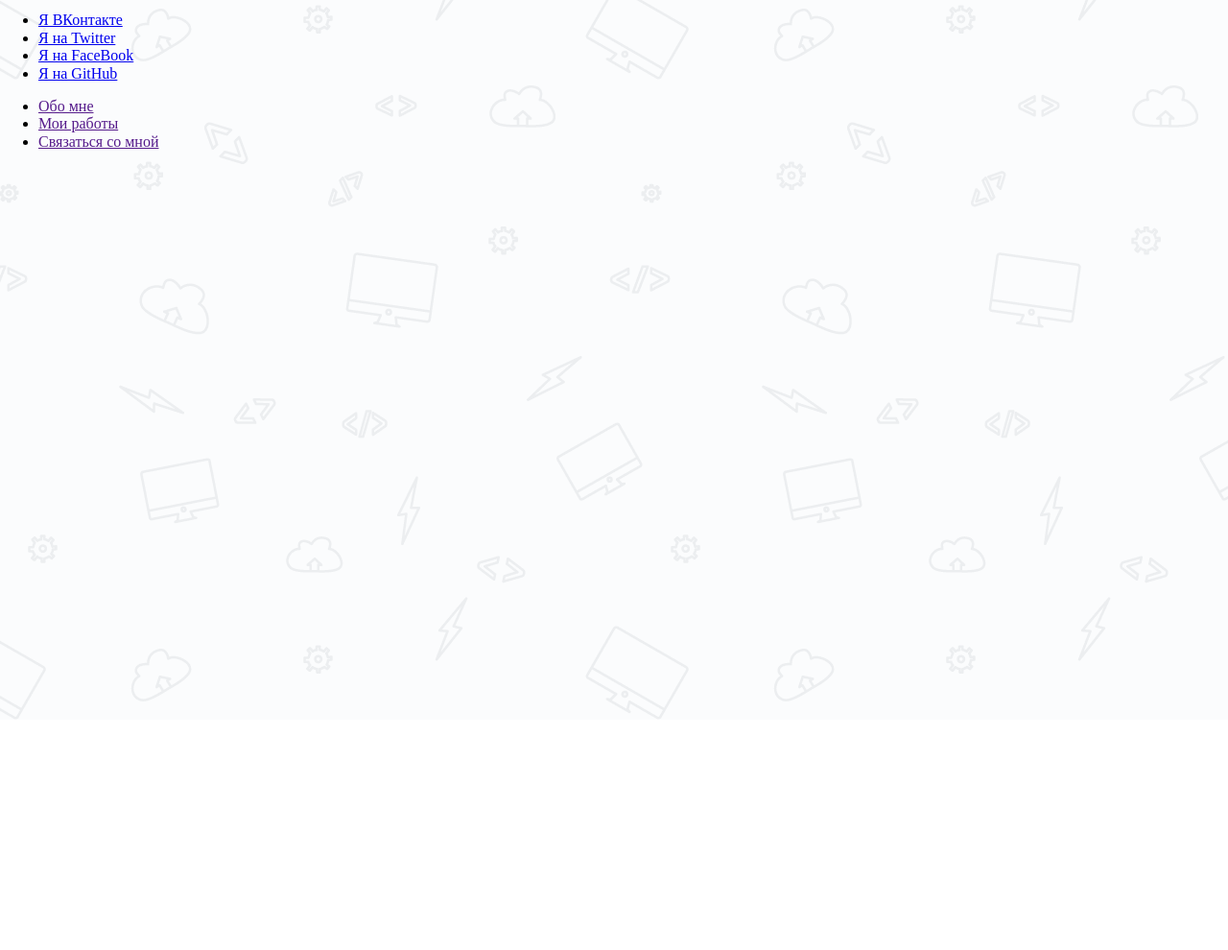
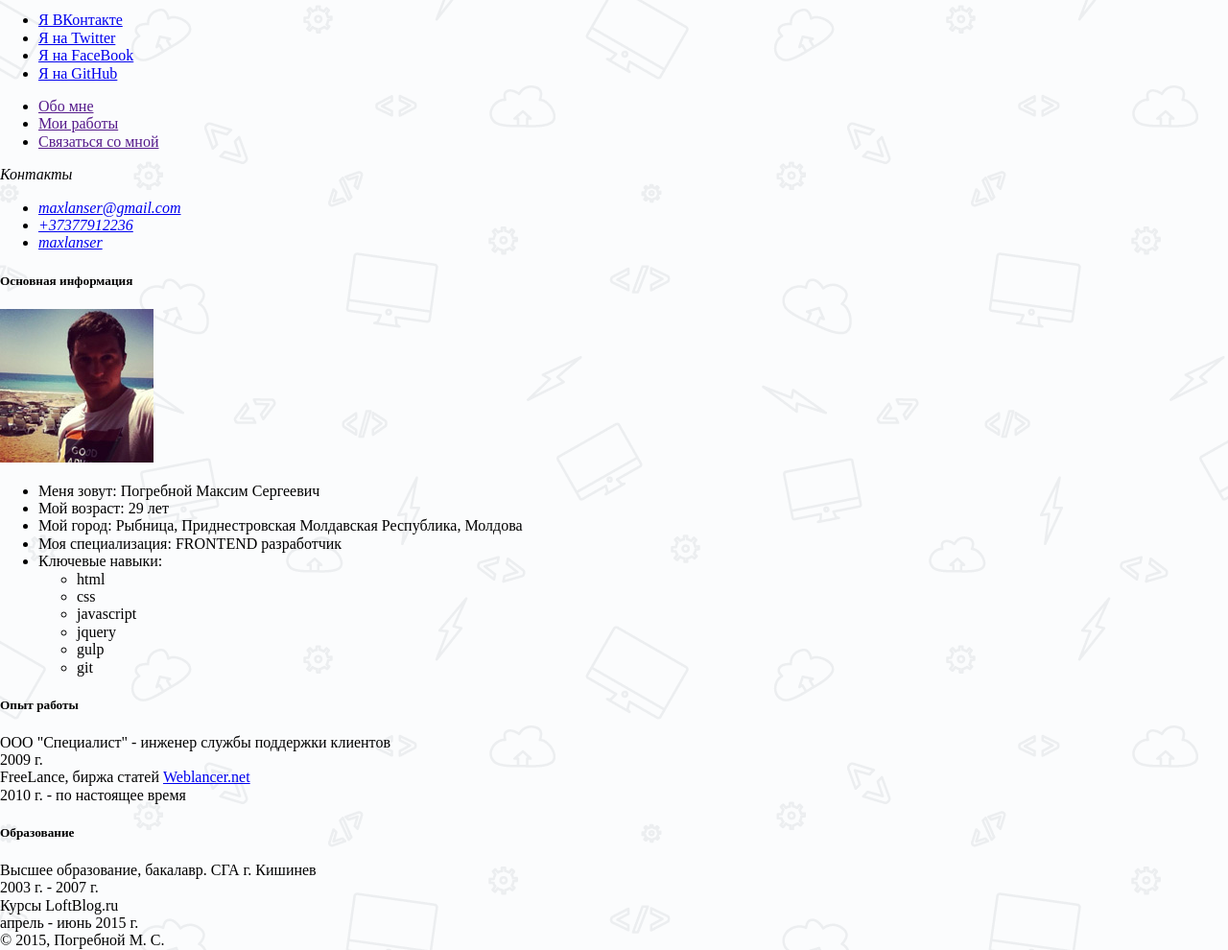
Before and after one commit to maxlanser/portfolio, a website: page app/index.html in a window 1280 px wide. Shown: the part 50-1040 px from the top of the page at 96% size. Before the commit the page ends 800 px from the top, so only its background shows below. Drawn offline with nearby package versions, Linux system fonts and the light colour scheme.

Commit message:
каркас на html

```diff
--- a/app/index.html
+++ b/app/index.html
@@ -10,37 +10,111 @@
 <div class="wrap">
 	<header class="header">
 		<div class="header-in">
-			<a href="/" class="logo">
-			<img src="img/my_logo.png" alt="Сайт-портфолио веб-разработчика Погребного Максима">
-			<span>Сайт-портфолио веб-разработчика Погребного Максима</span>
-		</a>
-		<ul class="socials">
-			<li class="vk-ico"><a target="_blank" href="http://vk.com/texttomax">Я ВКонтакте</a></li>
-			<li class="tw-ico"><a target="_blank" href="/">Я на Twitter</a></li>
-			<li class="fb-ico"><a target="_blank" href="https://www.facebook.com/maxlanser">Я на FaceBook</a></li>
-			<li class="git-ico"><a target="_blank" href="https://github.com/maxlanser">Я на GitHub</a></li>
-		</ul>
+			<a title="Сайт-портфолио веб-разработчика Погребного Максима" href="/" class="logo">
+				<img src="img/my_logo.png">
+				<span>Сайт-портфолио веб-разработчика Погребного Максима</span>
+			</a>
+			<ul class="socials">
+				<li class="vk-ico"><a title="Найти меня ВКонтакте" target="_blank" href="http://vk.com/texttomax">Я ВКонтакте</a></li>
+				<li class="tw-ico"><a title="Читать меня на Twitter" target="_blank" href="/">Я на Twitter</a></li>
+				<li class="fb-ico"><a title="Найти меня на FaceBook" target="_blank" href="https://www.facebook.com/maxlanser">Я на FaceBook</a></li>
+				<li class="git-ico"><a title="Мои проекты на GitHub" target="_blank" href="https://github.com/maxlanser">Я на GitHub</a></li>
+			</ul>
 		</div>
 	</header>
 	<div class="main">
 		<div class="main-in">
 			<aside class="left">
 				<ul class="menu">
-					<li class="active"><span><a href="">Обо мне</a></span></li>
-					<li><span><a href="">Мои работы</a></span></li>
-					<li><span><a href="">Связаться со мной</a></span></li>
+					<li class="active"><span><a title="Кратко обо нме" href="">Обо мне</a></span></li>
+					<li><span><a title="Выполненные мною проекты" href="">Мои работы</a></span></li>
+					<li><span><a title="Ка со мной связаться" href="">Связаться со мной</a></span></li>
 				</ul>
 				<address>
-
+					<div>Контакты</div>
+					<ul>
+						<li class="tomail"><a title="Написать мне на Email" href="mailto:maxlanser@gmail.com">maxlanser@gmail.com</a></li>
+						<li class="tophone"><a title="Позвонить мне на телефон" href="tel:+37377912236">+37377912236</a></li>
+						<li class="toskype"><a title="Написать мне в Skype" href="skype:maxlanser?chat">maxlanser</a></li>
+					</ul>
 				</address>
 			</aside>
 			<div class="content">
-
+				<div class="content-in">
+					<section class="abouts">
+						<h5 class="section-heading"><span>Основная информация</span></h5>
+						<article>
+							<div class="my-foto">
+								<img src="img/my-foto.jpg" height="160" width="160" alt="Веб-разработчик Погребной Максим">
+							</div>
+							<div class="about-me">
+								<ul class="skill-list">
+									<li><span class="label">Меня зовут:</span> Погребной Максим Сергеевич</li>
+									<li><span class="label">Мой возраст:</span> 29 лет</li>
+									<li><span class="label">Мой город:</span> Рыбница, Приднестровская Молдавская Республика, Молдова</li>
+									<li><span class="label">Моя специализация:</span> FRONTEND разработчик</li>
+									<li><span class="label">Ключевые навыки:</span><ul>
+										<li>html</li>
+										<li>css</li>
+										<li>javascript</li>
+										<li>jquery</li>
+										<li>gulp</li>
+										<li>git</li>
+									</ul></li>
+								</ul>
+							</div>
+						</article>
+					</section>
+					<section class="abouts">
+						<h5 class="section-heading"><span>Опыт работы</span></h5>
+						<article>
+							<div class="short-dscr">
+								<div class="short-dscr-hd">
+									ООО "Специалист" - инженер службы поддержки клиентов
+								</div>
+								<div class="short-dscr-body">
+									2009 г.
+								</div>
+							</div>
+							<div class="short-dscr">
+								<div class="short-dscr-hd">
+									FreeLance, биржа статей <a title="Погребной Максим (makcNm) - Weblancer.net" href="http://www.weblancer.net/users/makcNm/">Weblancer.net</a>
+								</div>
+								<div class="short-dscr-body">
+									2010 г. - по настоящее время
+								</div>
+							</div>
+						</article>
+					</section>
+					<section class="abouts">
+						<h5 class="section-heading"><span>Образование</span></h5>
+						<article>
+							<div class="short-dscr">
+								<div class="short-dscr-hd">
+									Высшее образование, бакалавр. СГА г. Кишинев
+								</div>
+								<div class="short-dscr-body">
+									2003 г. - 2007 г.
+								</div>
+							</div>
+							<div class="short-dscr">
+								<div class="short-dscr-hd">
+									Курсы LoftBlog.ru
+								</div>
+								<div class="short-dscr-body">
+									апрель - июнь 2015 г.
+								</div>
+							</div>
+						</article>
+					</section>
+				</div>
 			</div>
 		</div>
 	</div>
 	<footer class="footer">
-
+		<div class="footer-in">
+			&copy; 2015, Погребной М. С.
+		</div>
 	</footer>
 </div>
 <script src="bower/jquery/dist/jquery.js"></script>
```
Also changed, not shown: app/img/my-foto.jpg (added).
